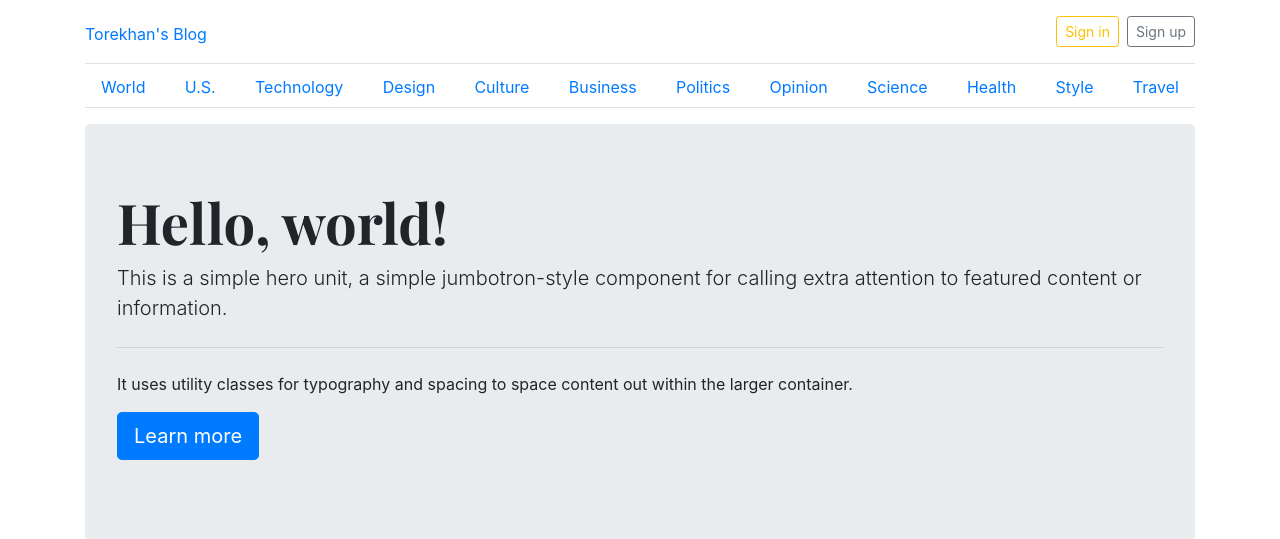
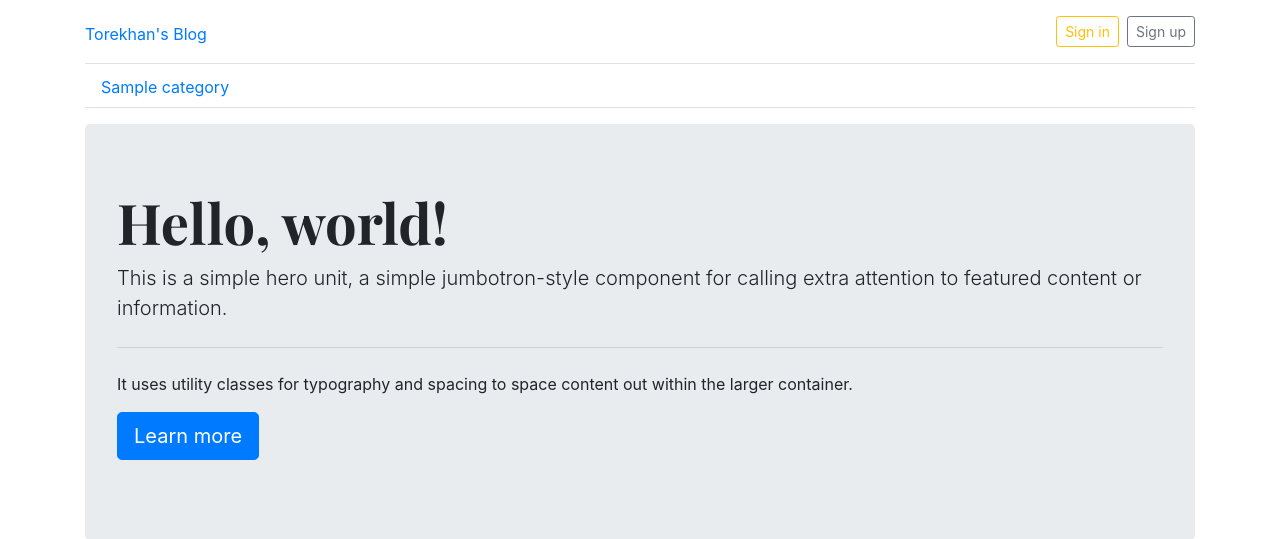
Before and after one commit to TorekhanUssembay/BlogAppDjango, a Django app: page / in a window 1280 px wide. Shown: the top 539 px of the page. Run offline with Django 5.2, Linux system fonts and the light colour scheme; tables that the repository leaves empty hold one stand-in row (values such as "Sample post"); some libraries are stand-ins or nearby versions.

Commit message:
category displays on the homepage

```diff
--- a/blog_main/views.py
+++ b/blog_main/views.py
@@ -1,5 +1,10 @@
 from django.http import HttpResponse
 from django.shortcuts import render
+from blogs.models import Category
 
 def home(request):
-    return render(request, 'home.html')
+    categories = Category.objects.all()
+    context = {
+        'categories': categories,
+    }
+    return render(request, 'home.html', context)
--- a/blogs/views.py
+++ b/blogs/views.py
@@ -1,3 +1 @@
 from django.shortcuts import render
-
-# Create your views here.
--- a/templates/home.html
+++ b/templates/home.html
@@ -168,22 +168,9 @@
       </header>
       <div class="nav-scroller py-1 mb-3 border-bottom">
         <nav class="nav nav-underline justify-content-between">
-          <a class="nav-item nav-link link-body-emphasis active" href="#"
-            >World</a
-          >
-          <a class="nav-item nav-link link-body-emphasis" href="#">U.S.</a>
-          <a class="nav-item nav-link link-body-emphasis" href="#"
-            >Technology</a
-          >
-          <a class="nav-item nav-link link-body-emphasis" href="#">Design</a>
-          <a class="nav-item nav-link link-body-emphasis" href="#">Culture</a>
-          <a class="nav-item nav-link link-body-emphasis" href="#">Business</a>
-          <a class="nav-item nav-link link-body-emphasis" href="#">Politics</a>
-          <a class="nav-item nav-link link-body-emphasis" href="#">Opinion</a>
-          <a class="nav-item nav-link link-body-emphasis" href="#">Science</a>
-          <a class="nav-item nav-link link-body-emphasis" href="#">Health</a>
-          <a class="nav-item nav-link link-body-emphasis" href="#">Style</a>
-          <a class="nav-item nav-link link-body-emphasis" href="#">Travel</a>
+          {% for cat in categories %}
+          <a class="nav-item nav-link link-body-emphasis active" href="#">{{ cat.category_name }}</a>
+          {% endfor %}
         </nav>
       </div>
     </div>
```
